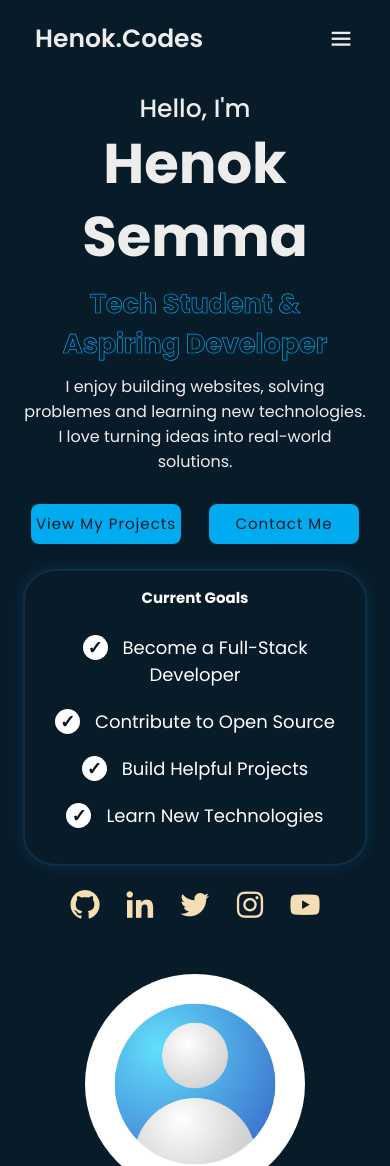
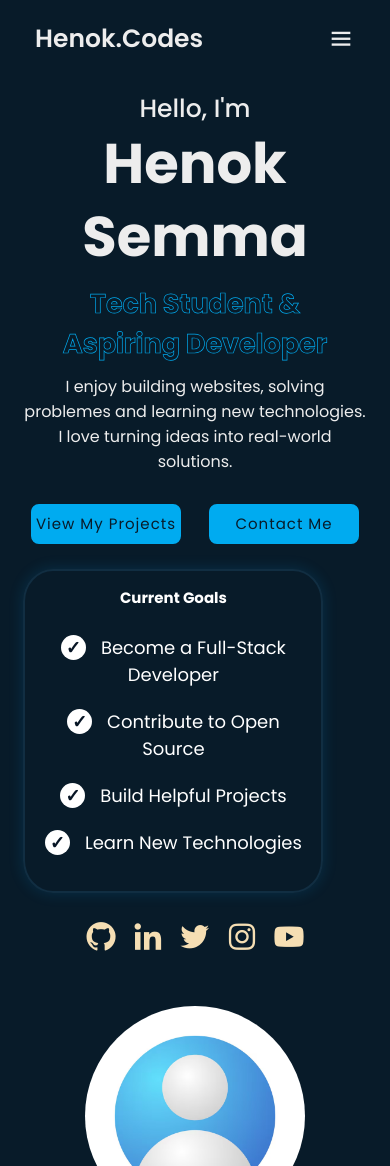
Before and after one commit to henoks7/portfolio-henok, a plain HTML site: page index.html in a window 390 px wide. Shown: the top 1166 px of the page. Drawn offline with nearby package versions, Linux system fonts and the light colour scheme.

Commit message:
Update index.css

```diff
--- a/index.css
+++ b/index.css
@@ -292,8 +292,9 @@ a.active {
     display: block;
   }
 .list-of-goals {
-  width: 100%;
+  width: 90%;
   height: auto;
+  max-width: 300px;
   margin: 15px 0;
 }
 .all-boxes {
@@ -307,5 +308,8 @@ a.active {
 
   .social-icons {
     justify-content: center;
+    gap: 12px;
+    margin-top: 20px;
+    font-wsize:26px;
   }
 }
```
